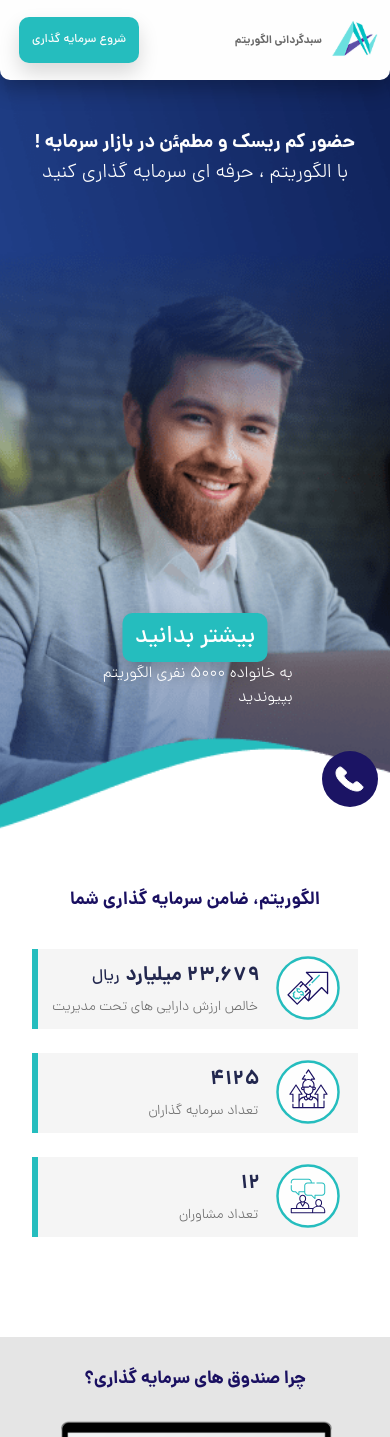
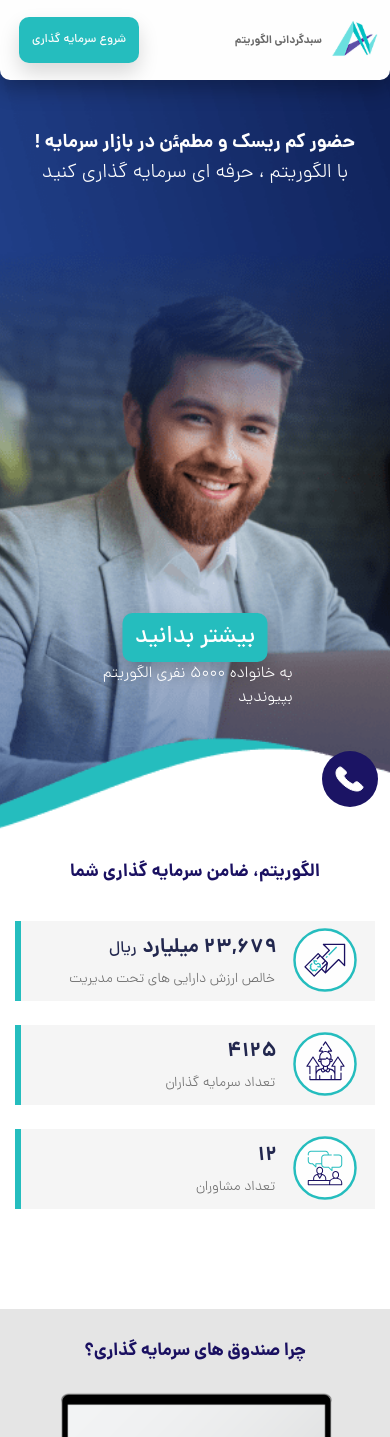
Before and after one commit to najdi123/Algorithm, a Next.js app: page / in a window 390 px wide. Shown: the top 1437 px of the page. Built offline with nearby package versions, Linux system fonts and the light colour scheme.

Commit message:
fixed statistics section's responsive issues

```diff
--- a/src/components/Statistics/Statistics.module.css
+++ b/src/components/Statistics/Statistics.module.css
@@ -1,8 +1,7 @@
 .statsWrapper {
-    padding-top: 40px;
     text-align: center;
 
-    margin-bottom: 100px;
+    margin: 12px 0 100px;
 }
 
 .title {
@@ -24,8 +23,8 @@
     display: flex;
     /*flex-direction: column;*/
 
-    width: 326px;
-    height: 80px;
+    width: 100%;
+    /*height: 80px;*/
 
     background: #F5F5F5;
     /*border-radius: 0px 10px 10px 0px;*/
@@ -179,7 +178,7 @@
 @media (min-width: 1200px) {
 }
 
-@media (min-width: 1900px) {
+@media (min-width: 1690px) {
     .statsWrapper{
         padding-top: 0;
         margin: 0 0 117px;
```
